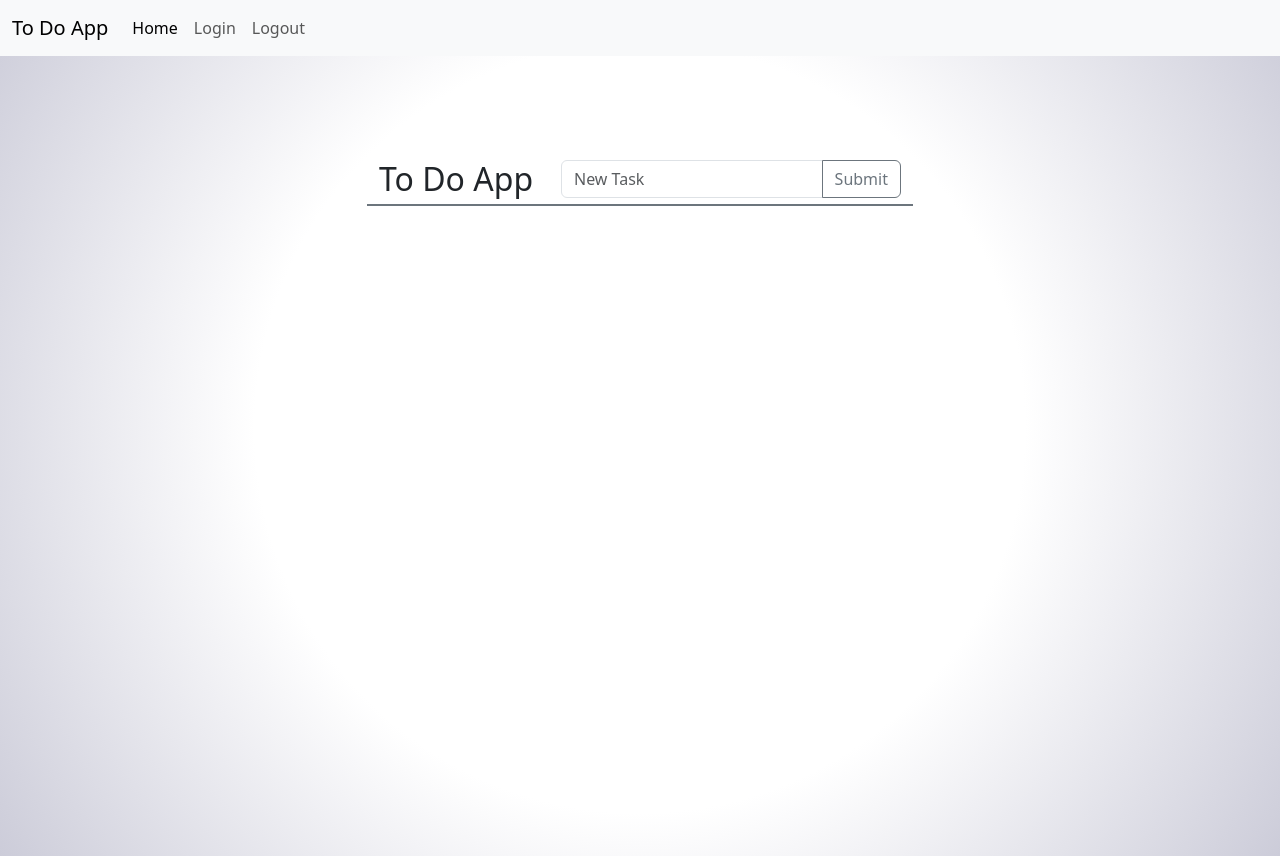
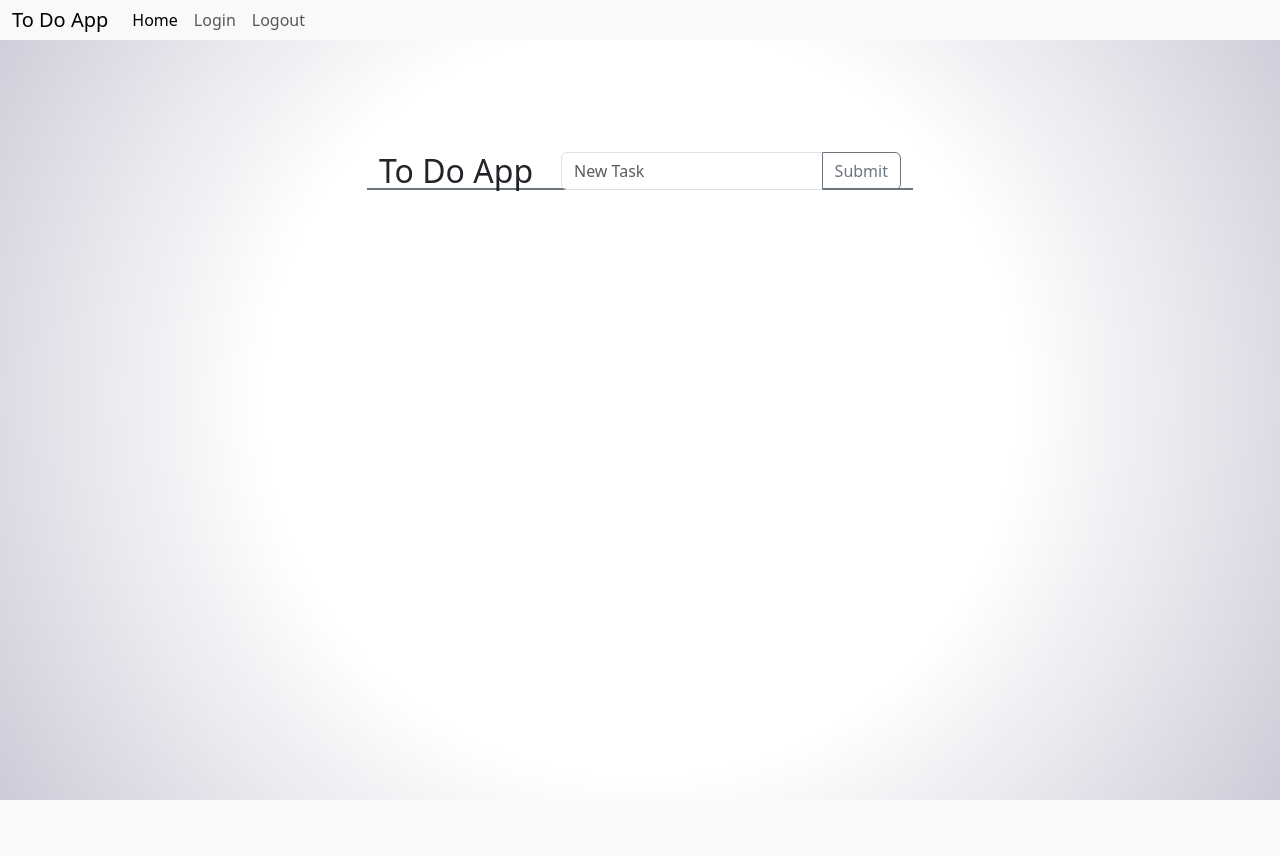
Before and after one commit to SeanP94/SeansPortfolio, a Django app: page / in a window 1280 px wide. After the commit the page ends 800 px from the top, so only its background shows below. Run offline with Django 5.2, Linux system fonts and the light colour scheme; some libraries are stand-ins or nearby versions.

Commit message:
Fixed the viewheight bug

```diff
--- a/core/core/static/main.css
+++ b/core/core/static/main.css
@@ -3,13 +3,17 @@ body {
     background: radial-gradient(circle, rgba(255,255,255,1) 50%, rgba(204,204,217,1) 100%);
 }
 .todoMain {
-    padding-top: 13vh;
+    padding-top: 14vh;
     /* Solve the slight border, since about 10px is allocated to html and body tag. */
     height: calc(20vh - 10px);
 }
 
+.nav {
+    height: 5vh;
+}
+
 .todoList {
-    height: 80vh;
+    height: 75vh;
     margin-top: 10px;
     overflow: scroll;
     /* background: pink; */
--- a/core/core/templates/navbar.html
+++ b/core/core/templates/navbar.html
@@ -1,4 +1,4 @@
-<nav class="navbar navbar-expand-lg bg-body-tertiary">
+<nav class="navbar navbar-expand-lg bg-body-tertiary nav">
     <div class="container-fluid">
       <div class="navbar-brand">To Do App</div>
       <button class="navbar-toggler" type="button" data-bs-toggle="collapse" data-bs-target="#navbarSupportedContent" aria-controls="navbarSupportedContent" aria-expanded="false" aria-label="Toggle navigation">
--- a/core/core/templates/todo.html
+++ b/core/core/templates/todo.html
@@ -6,7 +6,7 @@
 
 {% block body %}
 <div class="todoPage">
-    <div class="container" style="height: 100vh">
+    <div class="container">
         <div class="row ">
             <div class="col-3"></div>
             <div class="col-6">
```
Also changed, not shown: core/db.sqlite3.
